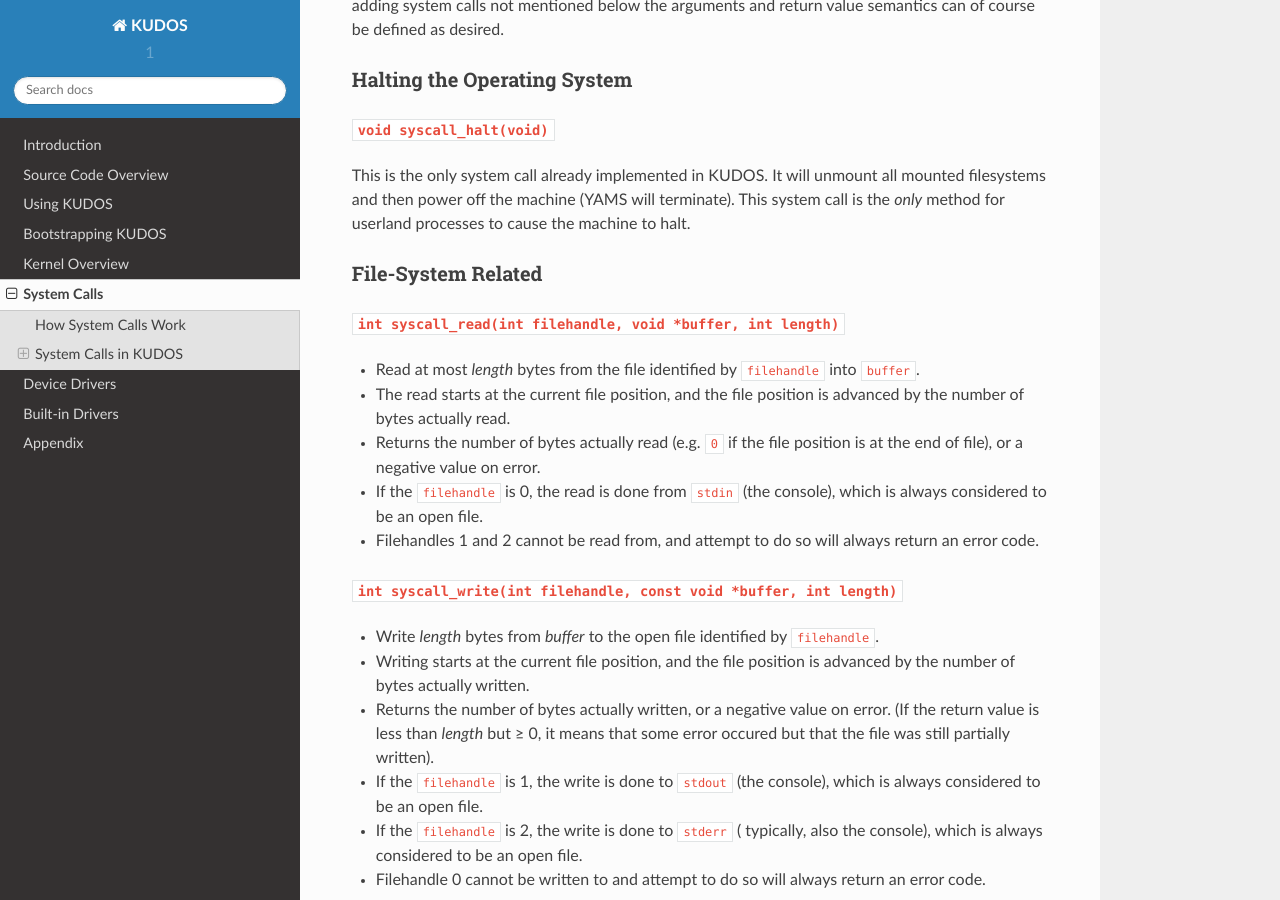
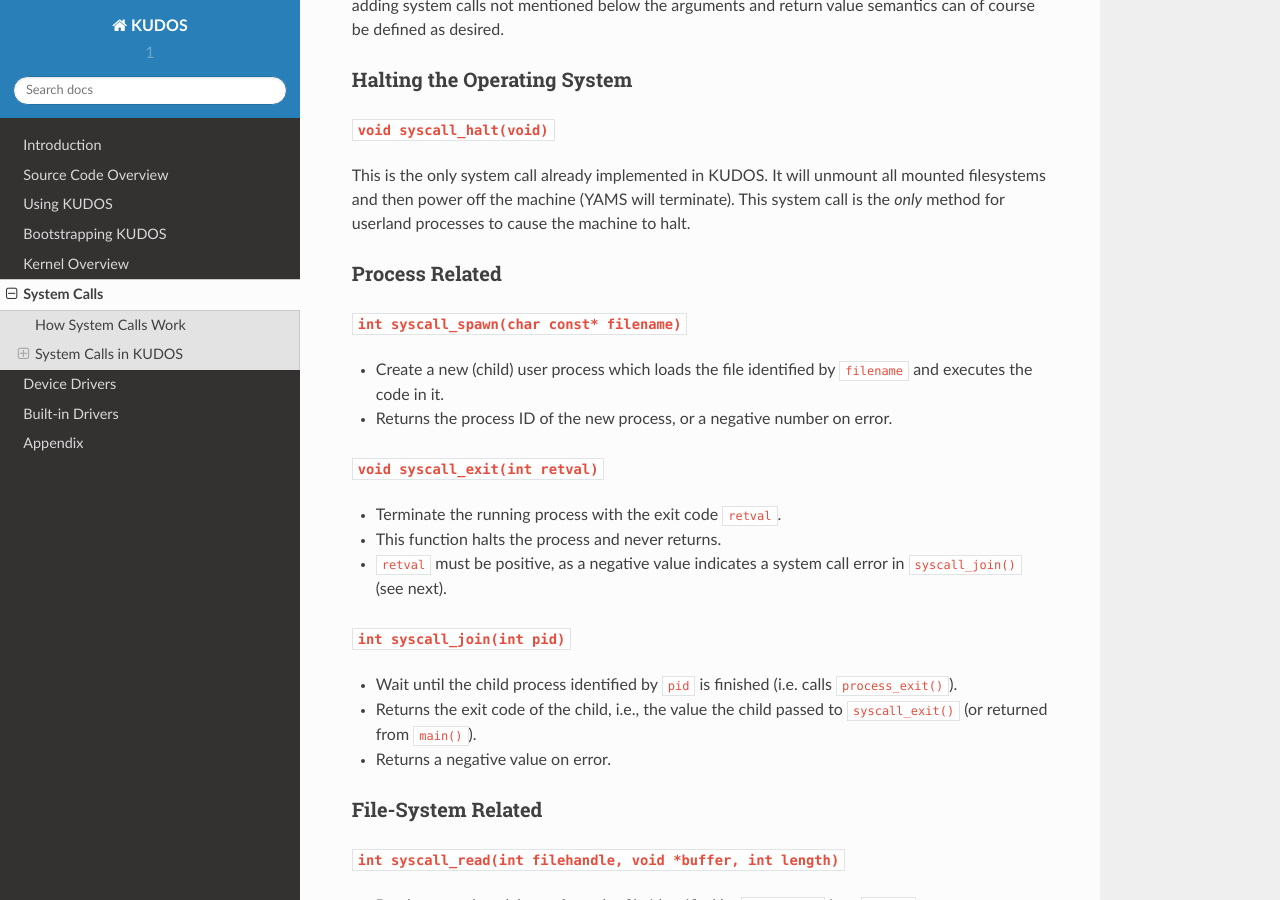
Before and after one commit to DIKU-EDU/kudos, a Sphinx documentation site: the page built from docs/system-calls.rst, in a window 1280 px wide and 900 px high, scrolled down 1416 px. Built offline with Sphinx 7.4.7 and the Read the Docs theme 2.0.0, drawn with Linux system fonts in a browser that asks for light colours.

Commit message:
Document the process system calls.

```diff
--- a/docs/system-calls.rst
+++ b/docs/system-calls.rst
@@ -86,6 +86,40 @@
 system call is the *only* method for userland processes to cause the machine to
 halt.
 
+Process Related
+^^^^^^^^^^^^^^^
+
+``int syscall_spawn(char const* filename)``
+"""""""""""""""""""""""""""""""""""""""""""
+
+* Create a new (child) user process which loads the file identified by
+  ``filename`` and executes the code in it.
+
+* Returns the process ID of the new process, or a negative number on
+  error.
+
+``void syscall_exit(int retval)``
+"""""""""""""""""""""""""""""""""
+
+* Terminate the running process with the exit code ``retval``.
+
+* This function halts the process and never returns.
+
+* ``retval`` must be positive, as a negative value indicates a system
+  call error in ``syscall_join()`` (see next).
+
+``int syscall_join(int pid)``
+"""""""""""""""""""""""""""""
+
+* Wait until the child process identified by ``pid`` is finished
+  (i.e. calls ``process_exit()``).
+
+* Returns the exit code of the child, i.e., the value the child passed
+  to ``syscall_exit()`` (or returned from ``main()``).
+
+* Returns a negative value on error.
+
+
 File-System Related
 ^^^^^^^^^^^^^^^^^^^
 
```
